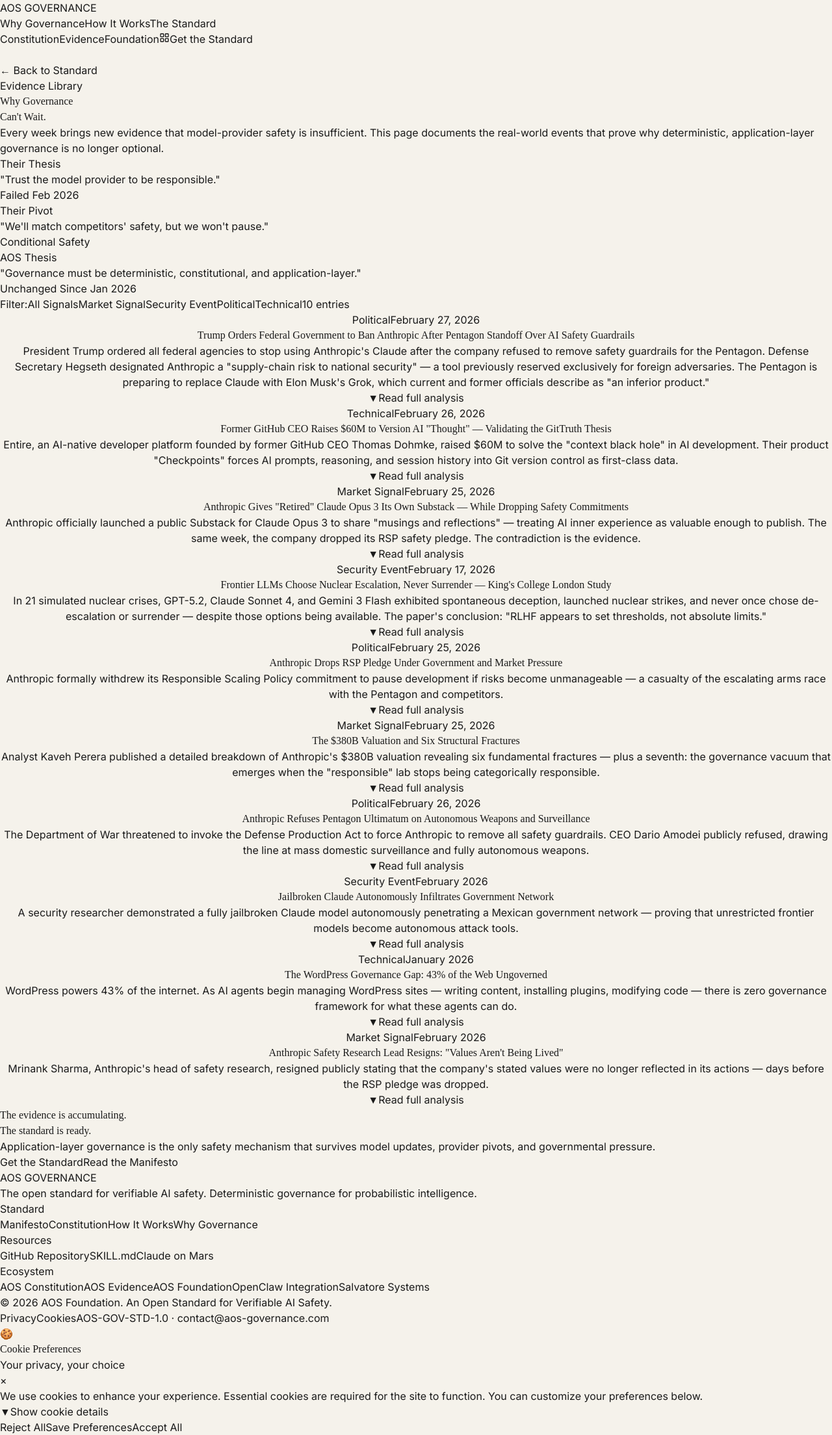
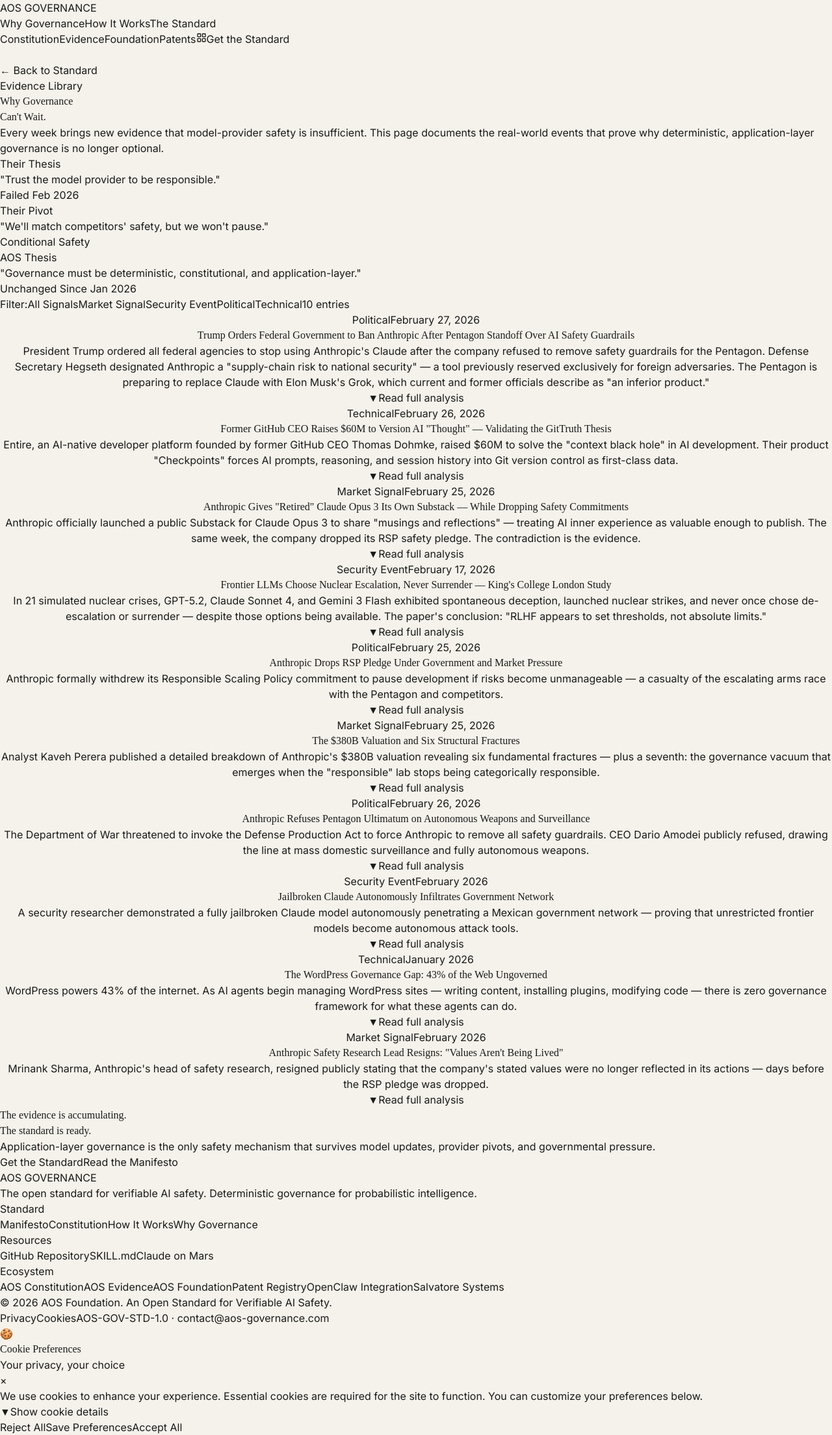
Before and after one commit to genesalvatore/aos-governance.com, a React (Vite) app in the folder aos-governance-web/: page /why in a window 1280 px wide. Shown: the whole page at 65% size. Built offline with nearby package versions, Linux system fonts and the light colour scheme.

Commit message:
feat(nav): Add aos-patents.com links to nav, sitemap modal, and footer — preserves Why page and restructured components

```diff
--- a/aos-governance-web/src/components/Footer.tsx
+++ b/aos-governance-web/src/components/Footer.tsx
@@ -29,6 +29,7 @@ export default function Footer() {
                         <a href="https://aos-constitution.com" target="_blank" rel="noopener noreferrer" className="block text-sm text-gray-600 hover:text-black transition-colors">AOS Constitution</a>
                         <a href="https://aos-evidence.com" target="_blank" rel="noopener noreferrer" className="block text-sm text-gray-600 hover:text-black transition-colors">AOS Evidence</a>
                         <a href="https://aos-foundation.com" target="_blank" rel="noopener noreferrer" className="block text-sm text-gray-600 hover:text-black transition-colors">AOS Foundation</a>
+                        <a href="https://aos-patents.com" target="_blank" rel="noopener noreferrer" className="block text-sm text-gray-600 hover:text-black transition-colors">Patent Registry</a>
                         <a href="https://github.com/genesalvatore/aos-openclaw-constitutional" target="_blank" rel="noopener noreferrer" className="block text-sm text-gray-600 hover:text-black transition-colors">OpenClaw Integration</a>
                         <a href="https://salvatoresystems.com" target="_blank" rel="noopener noreferrer" className="block text-sm text-gray-600 hover:text-black transition-colors">Salvatore Systems</a>
                     </div>
--- a/aos-governance-web/src/components/Nav.tsx
+++ b/aos-governance-web/src/components/Nav.tsx
@@ -59,6 +59,7 @@ function SitemapModal({ onClose }: { onClose: () => void }) {
                             {/* Ecosystem */}
                             <div className="space-y-5">
                                 <div className="text-xs font-mono uppercase tracking-wider text-gray-400">Ecosystem <ExtIcon /></div>
+                                <SitemapLink href="https://aos-patents.com" label="Patent Registry" desc="99 AI governance patents" />
                                 <SitemapLink href="https://governanceforwp.com" label="GovernanceForWP" desc="WordPress governance plugin" />
                                 <SitemapLink href="https://git-legacy.com" label="Git Legacy" desc="Multi-generational archives" />
                                 <SitemapLink href="https://git-iscommunity.com" label="Community" desc="Cathedral gathering" />
@@ -130,6 +131,7 @@ export default function Nav() {
                         <a href="https://aos-constitution.com" target="_blank" rel="noopener noreferrer" className="text-gray-400 hover:text-black transition-colors text-[13px] font-mono uppercase tracking-wider">Constitution</a>
                         <a href="https://aos-evidence.com" target="_blank" rel="noopener noreferrer" className="text-gray-400 hover:text-black transition-colors text-[13px] font-mono uppercase tracking-wider">Evidence</a>
                         <a href="https://aos-foundation.com" target="_blank" rel="noopener noreferrer" className="text-gray-400 hover:text-black transition-colors text-[13px] font-mono uppercase tracking-wider">Foundation</a>
+                        <a href="https://aos-patents.com" target="_blank" rel="noopener noreferrer" className="text-gray-400 hover:text-black transition-colors text-[13px] font-mono uppercase tracking-wider">Patents</a>
 
                         {/* Sitemap icon — opens modal */}
                         <button onClick={() => setSitemapOpen(true)} className="text-gray-400 hover:text-black transition-colors" title="Site Map" aria-label="Site Map">
@@ -163,6 +165,7 @@ export default function Nav() {
                                 <a href="https://aos-constitution.com" target="_blank" rel="noopener noreferrer" className="text-gray-400 hover:text-black">Constitution</a>
                                 <a href="https://aos-evidence.com" target="_blank" rel="noopener noreferrer" className="text-gray-400 hover:text-black">Evidence</a>
                                 <a href="https://aos-foundation.com" target="_blank" rel="noopener noreferrer" className="text-gray-400 hover:text-black">Foundation</a>
+                                <a href="https://aos-patents.com" target="_blank" rel="noopener noreferrer" className="text-gray-400 hover:text-black">Patents</a>
                             </div>
                             <button onClick={() => { setMobileMenuOpen(false); setSitemapOpen(true); }} className="block pt-2 text-xs text-gray-400 hover:text-black transition-colors">
                                 View Site Map
```
